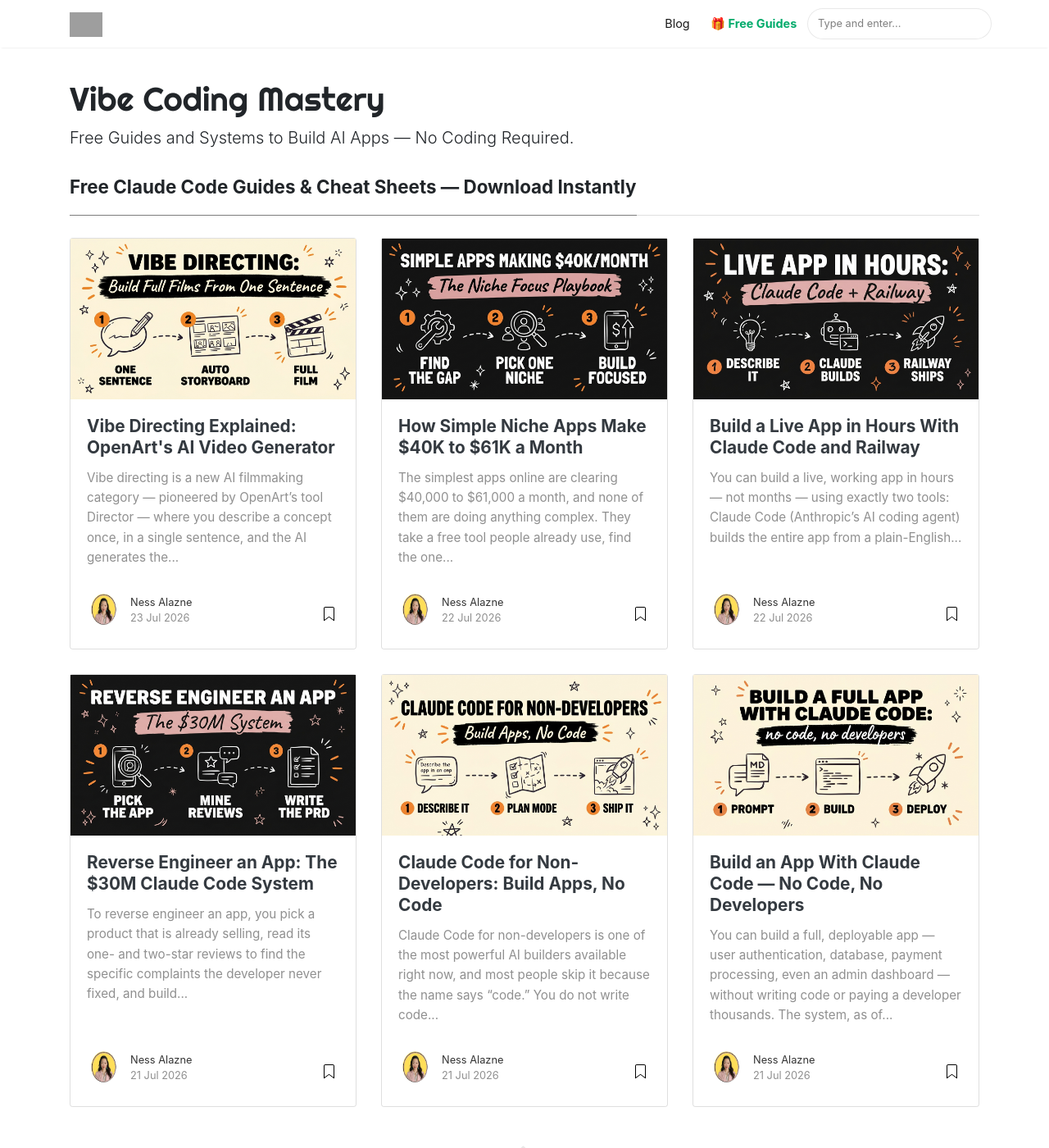
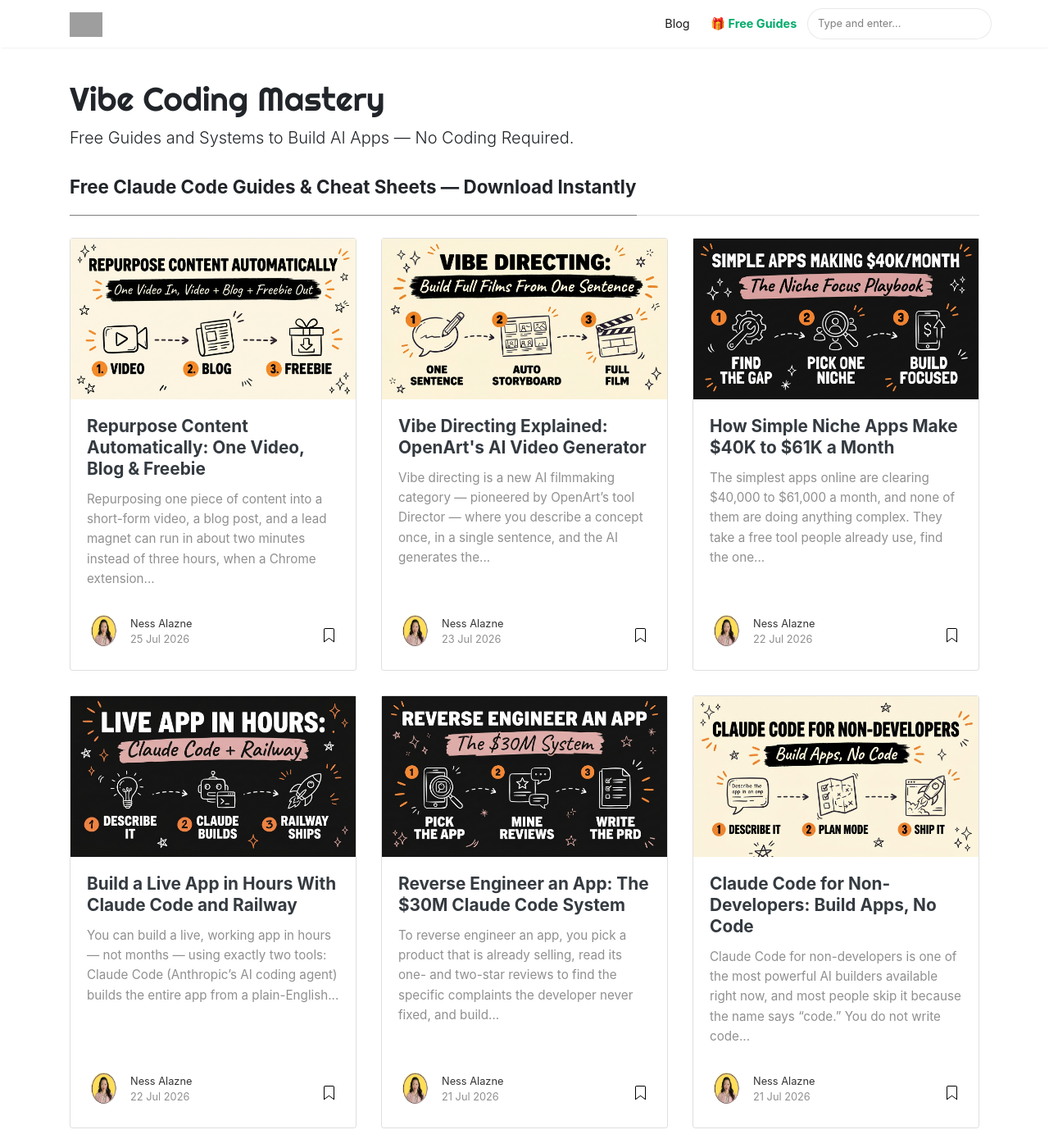
Before and after one commit to nessalazne/nessalazne.github.io, a Jekyll site: the page built from index.html, in a window 1280 px wide and 1400 px high. Shown: the whole window at 82% size. Built offline with Jekyll 4.4.1, drawn with Linux system fonts in a browser that asks for light colours; nearby versions of some CDN libraries; the list of posts is cut into pages by our own code; some of the changed lines change nothing that is shown; some of the changed text lies outside the part shown; grey boxes are pictures that could not be loaded.

Commit message:
Add: Repurpose Content Automatically: One Video, Blog & Freebie

```diff
--- a/_pages/get.md
+++ b/_pages/get.md
@@ -174,6 +174,14 @@ permalink: /get/
 
 <script>
 var GUIDES = {
+  "repurpose": [
+    {
+      title: "The Content Repurposing Playbook",
+      desc: "Turn One Video Into a Video, Blog Post, and Lead Magnet in Minutes",
+      url: "https://hub.digicuratoragency.com/welcome",
+      post: "https://blog.digicuratoragency.com/repurpose-content-automatically-video-blog-freebie/"
+    }
+  ],
   "director": [
     {
       title: "The Vibe Directing Playbook",
--- /dev/null
+++ b/_posts/2026-07-25-repurpose-content-automatically-video-blog-freebie.md
@@ -0,0 +1,125 @@
+---
+layout: post
+title: "Repurpose Content Automatically: One Video, Blog & Freebie"
+description: "A Chrome extension turns one video into a branded short-form video, SEO blog post, and lead magnet in minutes using Claude Code, HeyGen, and ElevenLabs."
+author: ness
+categories: [Claude Code, AI Automation]
+tags: [content repurposing, ai automation, chrome extension, claude code, lead magnet]
+image: assets/images/repurpose-content-automatically-video-blog-freebie-header.jpg
+featured: false
+---
+
+Repurposing one piece of content into a short-form video, a blog post, and a lead magnet can run in about two minutes instead of three hours, when a Chrome extension handles the transcript, script rewrite, voiceover, avatar, and publishing steps automatically. You drop in a single source — a YouTube video, a viral short-form clip, or an old blog post — and the system does the rest.
+
+---
+
+## Get the Free Guide
+
+Get the full breakdown of the repurposing pipeline, including the exact tool stack and setup order.
+
+**[Get the free Content Repurposing Playbook →](https://hub.digicuratoragency.com/welcome)**
+
+---
+
+<div style="max-width: 315px; margin: 2rem auto;">
+  <div style="position: relative; padding-bottom: 177.78%; height: 0; overflow: hidden; border-radius: 10px;">
+    <iframe style="position: absolute; top: 0; left: 0; width: 100%; height: 100%;"
+      src="https://www.youtube.com/embed/HAbwD1nC6Mo"
+      frameborder="0"
+      allow="accelerometer; autoplay; clipboard-write; encrypted-media; gyroscope; picture-in-picture"
+      allowfullscreen></iframe>
+  </div>
+</div>
+
+## What Does "Repurposing Content Automatically" Actually Mean?
+
+Automatic content repurposing means one source input — a video, transcript, or blog post — gets transformed into multiple finished, platform-ready assets without you manually editing, writing, or recording each one. Instead of watching your own video, transcribing it by hand, and rewriting it three separate times for three separate formats, a connected system does the transcription, rewriting, voiceover, and assembly in a single automated pass.
+
+This matters because most creators aren't short on ideas — they're short on hours. One piece of source content, filmed or written once, is enough raw material for a week of output if the repurposing step doesn't eat the afternoon. That's the gap [Claude Code Routines](https://blog.digicuratoragency.com/claude-code-routines-automate-workflows/) and Chrome extension automations like this one are built to close.
+
+## How Does the Chrome Extension Turn One Input Into a Finished Video?
+
+The extension takes a single source — a YouTube video, an already-viral short-form clip, or an old blog post — and runs it through a fixed pipeline before handing back a ready-to-post video. Here's the sequence:
+
+| Step | What Happens |
+|---|---|
+| 1. Pull transcript | The source video or post is transcribed automatically |
+| 2. Rewrite the script | The transcript is rewritten into a short-form script in your brand voice |
+| 3. Generate voiceover | An AI voiceover reads the new script (ElevenLabs) |
+| 4. Create the avatar | A talking avatar of you delivers the script on camera (HeyGen) |
+| 5. Assemble the video | Hooks, captions, and platform-specific titles are added and the final cut is assembled (Remotion) |
+
+No timeline, no manual captioning, no re-recording. As of July 2026, this entire sequence runs inside one Chrome extension connected to HeyGen for the avatar, ElevenLabs for the voiceover, and Remotion for the final assembly — the same three tools power [the extension covered in this setup walkthrough](https://blog.digicuratoragency.com/chrome-extension-content-automation/).
+
+## How Does One Video Become a Blog Post Too?
+
+The same transcript that feeds the video pipeline also feeds a written pipeline — the system reuses the source instead of asking you to write a second, unrelated piece of content. Once the transcript is pulled, it's rewritten again, this time as a long-form, SEO-structured blog post rather than a 60-second script, complete with headings, internal links, and a meta description.
+
+That reuse is what makes the "one input, three outputs" claim hold up: you're not creating a video and then separately researching and drafting a blog post. Both trace back to the same two-minute source pull, which is also how this exact post came to exist.
+
+## What Makes the Lead Magnet Different From a Regular PDF?
+
+The lead magnet is generated from the same source content as the video and blog post, so it functions as a cheat-sheet version of whatever you just taught — not a generic opt-in freebie bolted on afterward. Because it's pulled from material you already created, it stays on-topic and matches what the viewer just watched, which keeps the ask ("comment a keyword to get it") relevant instead of feeling like a bait-and-switch.
+
+This closes the loop that most creators leave open: a piece of content that entertains or informs, but never converts a viewer into an email subscriber. The freebie is the conversion step, generated automatically alongside everything else.
+
+## Is Automatic Content Repurposing Actually Worth Setting Up?
+
+For a creator publishing regularly across more than one platform, yes — the time saved compounds every week, not just once. Three hours of manual repurposing per piece of content, multiplied across a normal posting cadence of three to five pieces a week, is 9 to 15 hours reclaimed weekly once the pipeline is set up. That's the same math behind [why manual cross-platform posting kills momentum](https://blog.digicuratoragency.com/chrome-extension-content-automation/) in the first place — it's not the posting itself, it's the repeated manual rework behind it.
+
+The setup cost is real — connecting HeyGen, ElevenLabs, and your Claude Code environment takes an afternoon, not a click. But it's a one-time cost against a recurring weekly saving, which is the same trade-off that makes [finding trending niches with an AI agent](https://blog.digicuratoragency.com/ai-find-trending-content-niches/) worth the initial setup too.
+
+## FAQ
+
+### What tools does this content repurposing system use?
+It runs on a Chrome extension connected to HeyGen for the talking avatar, ElevenLabs for the AI voiceover, and Remotion for final video assembly, with Claude Code coordinating the transcript, script rewrite, and blog/freebie generation.
+
+### Can I repurpose an old blog post, not just a video?
+Yes. The system accepts a YouTube video, an already-viral short-form clip, or an existing blog post as the source input — it pulls a transcript or the existing text either way before rewriting it.
+
+### Does the blog post and freebie require extra manual work?
+No. Both are generated from the same source pull that creates the video, so no separate research or drafting step is required once the source is dropped in.
+
+### How long does the full repurposing pipeline take?
+About two minutes for the automated pipeline to run, compared to roughly three hours for manually transcribing, rewriting, recording, and captioning the same content by hand.
+
+### Is a talking avatar required, or can I use my own face?
+The avatar step is what lets the video get made without a new recording session, but the same script and voiceover can be paired with your own on-camera footage if you'd rather film it yourself.
+
+## Ready to Build Your Own Repurposing System?
+
+One video, filmed once, doesn't have to end as one post. With the right pipeline, it becomes a short-form video, an SEO blog post, and a lead magnet — automatically, in the time it takes to make coffee. If you want the full build behind systems like this one, [Join the Vibe Coding Build →](https://hub.digicuratoragency.com/about)
+
+<script type="application/ld+json">
+{
+  "@context": "https://schema.org",
+  "@type": "FAQPage",
+  "mainEntity": [
+    {
+      "@type": "Question",
+      "name": "What tools does this content repurposing system use?",
+      "acceptedAnswer": { "@type": "Answer", "text": "It runs on a Chrome extension connected to HeyGen for the talking avatar, ElevenLabs for the AI voiceover, and Remotion for final video assembly, with Claude Code coordinating the transcript, script rewrite, and blog/freebie generation." }
+    },
+    {
+      "@type": "Question",
+      "name": "Can I repurpose an old blog post, not just a video?",
+      "acceptedAnswer": { "@type": "Answer", "text": "Yes. The system accepts a YouTube video, an already-viral short-form clip, or an existing blog post as the source input — it pulls a transcript or the existing text either way before rewriting it." }
+    },
+    {
+      "@type": "Question",
+      "name": "Does the blog post and freebie require extra manual work?",
+      "acceptedAnswer": { "@type": "Answer", "text": "No. Both are generated from the same source pull that creates the video, so no separate research or drafting step is required once the source is dropped in." }
+    },
+    {
+      "@type": "Question",
+      "name": "How long does the full repurposing pipeline take?",
+      "acceptedAnswer": { "@type": "Answer", "text": "About two minutes for the automated pipeline to run, compared to roughly three hours for manually transcribing, rewriting, recording, and captioning the same content by hand." }
+    },
+    {
+      "@type": "Question",
+      "name": "Is a talking avatar required, or can I use my own face?",
+      "acceptedAnswer": { "@type": "Answer", "text": "The avatar step is what lets the video get made without a new recording session, but the same script and voiceover can be paired with your own on-camera footage if you'd rather film it yourself." }
+    }
+  ]
+}
+</script>
```
Also changed, not shown: assets/images/repurpose-content-automatically-video-blog-freebie-header.jpg (added), 1 other file.
